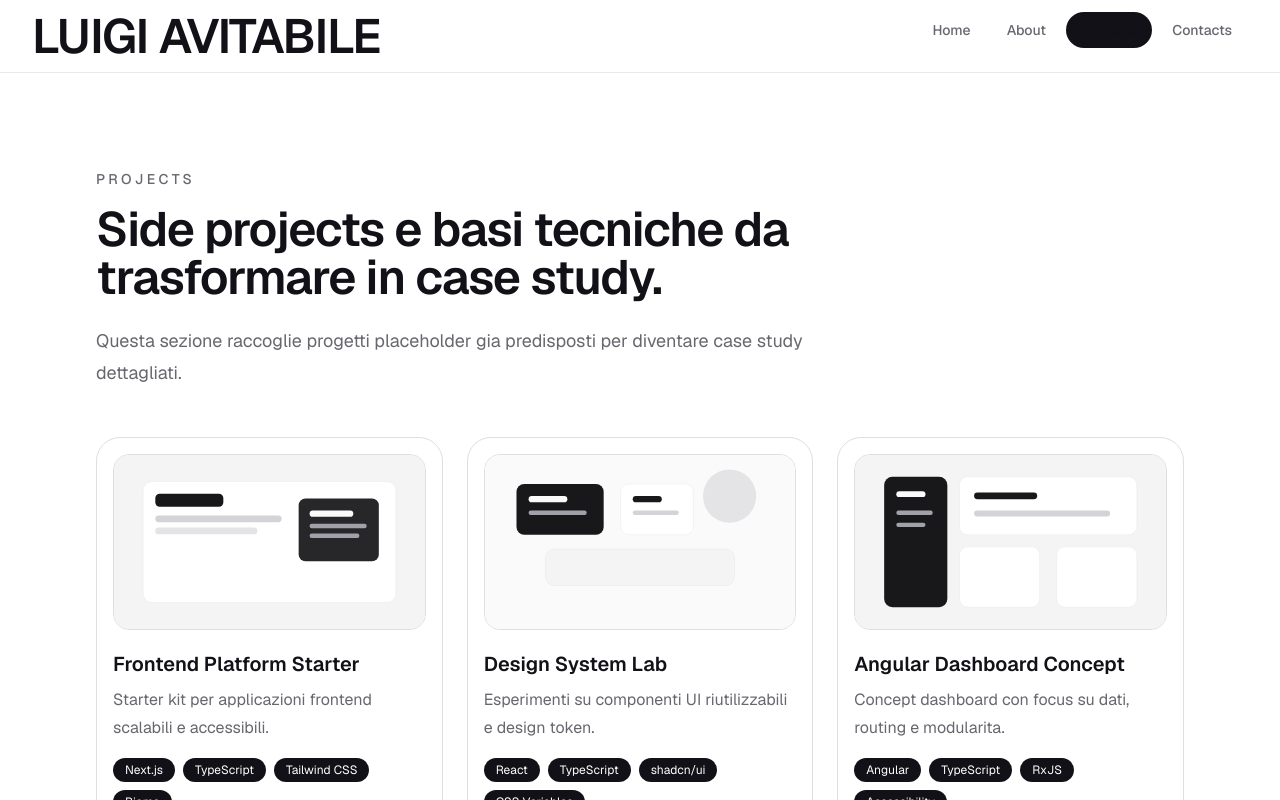
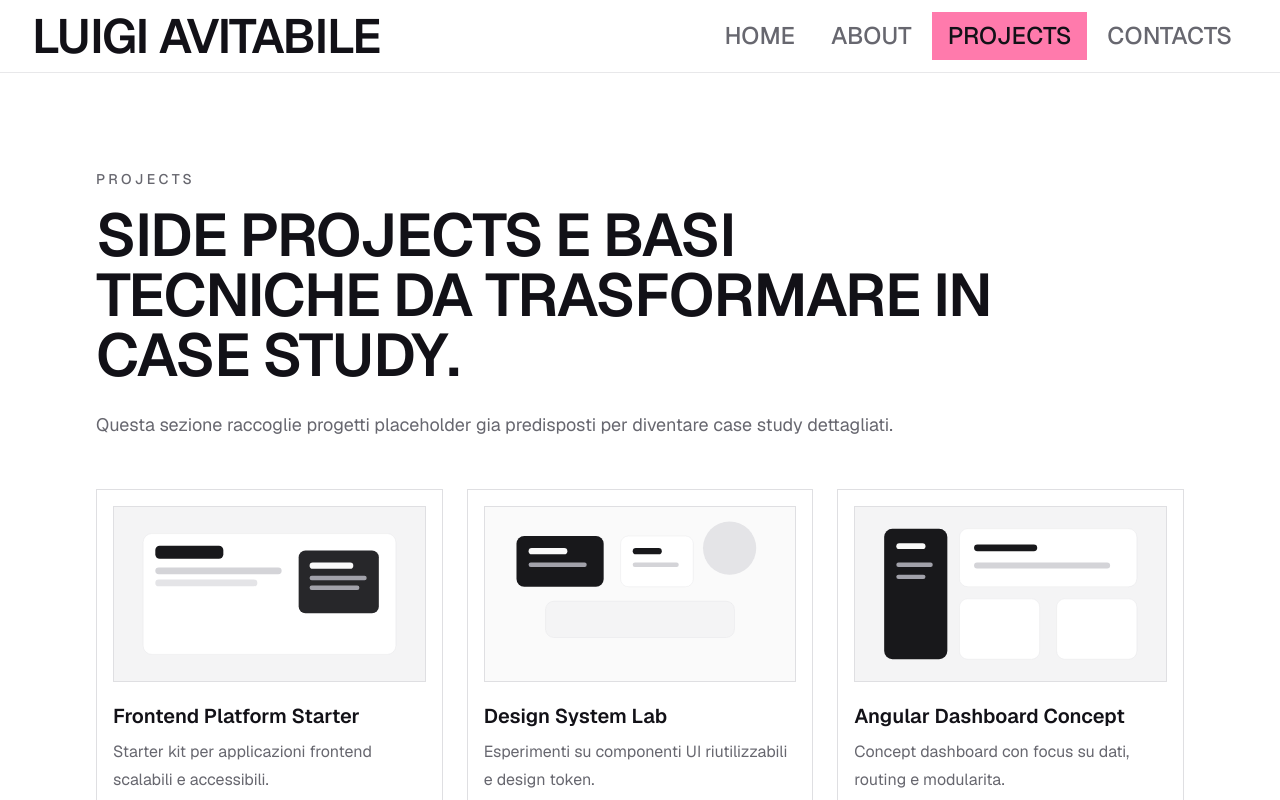
Before and after one commit to Daevel/portfolio, a Next.js app: page /projects in a window 1280 px wide. Shown: the top 800 px of the page. Built offline with nearby package versions, Linux system fonts and the light colour scheme.

Commit message:
Apply remaining visual updates

```diff
--- a/src/app/about/page.tsx
+++ b/src/app/about/page.tsx
@@ -3,7 +3,7 @@ import type { Metadata } from "next";
 import { Container } from "@/components/layout/container";
 
 export const metadata: Metadata = {
-  title: "About me",
+  title: "About",
   description: "Profilo professionale di Luigi Avitabile, Frontend Software Engineer.",
   alternates: {
     canonical: "/about",
@@ -15,7 +15,7 @@ export default function AboutPage() {
     <Container className="py-16 sm:py-24">
       <section className="max-w-3xl">
         <p className="font-medium text-muted-foreground text-sm uppercase tracking-[0.24em]">
-          About me
+          About
         </p>
         <h1 className="mt-4 text-4xl font-semibold tracking-tight sm:text-5xl">
           Frontend engineering con attenzione a prodotto, accessibilita e qualita.
@@ -40,7 +40,7 @@ export default function AboutPage() {
             "Type safety, linting, performance e attenzione alla manutenzione nel tempo.",
           ],
         ].map(([title, description]) => (
-          <article className="rounded-3xl border border-border p-6" key={title}>
+          <article className="border border-border p-6" key={title}>
             <h2 className="text-xl font-semibold">{title}</h2>
             <p className="mt-3 text-muted-foreground leading-7">{description}</p>
           </article>
--- a/src/app/layout.tsx
+++ b/src/app/layout.tsx
@@ -42,7 +42,7 @@ export default function RootLayout({ children }: Readonly<{ children: React.Reac
     <html className={geist.variable} lang="it">
       <body className="flex min-h-screen flex-col antialiased">
         <a
-          className="sr-only z-50 rounded-full bg-primary px-4 py-2 text-primary-foreground focus:not-sr-only focus:fixed focus:top-4 focus:left-4 focus:outline-2 focus:outline-offset-2 focus:outline-focus-ring"
+          className="sr-only z-50  bg-primary px-4 py-2 text-primary-foreground focus:not-sr-only focus:fixed focus:top-4 focus:left-4 focus:outline-2 focus:outline-offset-2 focus:outline-focus-ring"
           href="#main-content"
         >
           Skip to content
--- a/src/app/projects/[slug]/page.tsx
+++ b/src/app/projects/[slug]/page.tsx
@@ -69,26 +69,26 @@ export default async function ProjectPage({ params }: ProjectPageProps) {
         </header>
         <Image
           alt={`Preview of ${project.title}`}
-          className="mt-10 aspect-video rounded-[2rem] border border-border object-cover"
+          className="mt-10 aspect-video border border-border object-cover"
           height={720}
           priority
           src={project.image}
           width={1280}
         />
         <section className="mt-12 grid gap-6 lg:grid-cols-[0.7fr_0.3fr]">
-          <div className="rounded-3xl border border-border p-6">
+          <div className=" border border-border p-6">
             <h2 className="text-2xl font-semibold">Case study structure</h2>
             <p className="mt-4 text-muted-foreground leading-8">
               Questa pagina e predisposta per raccontare contesto, problema, processo, decisioni
               tecniche, risultati e metriche del progetto.
             </p>
           </div>
-          <aside className="rounded-3xl border border-border p-6">
+          <aside className=" border border-border p-6">
             <h2 className="text-lg font-semibold">Technologies</h2>
             <div className="mt-4 flex flex-wrap gap-2">
               {project.technologies.map((technology) => (
                 <span
-                  className="rounded-full bg-secondary px-3 py-1 text-secondary-foreground text-xs"
+                  className=" bg-secondary px-3 py-1 text-secondary-foreground text-xs"
                   key={technology}
                 >
                   {technology}
--- a/src/app/projects/page.tsx
+++ b/src/app/projects/page.tsx
@@ -14,16 +14,16 @@ export const metadata: Metadata = {
   },
 };
 
+const titleText: string = "Side projects e basi tecniche da trasformare in case study.";
+
 export default function ProjectsPage() {
   return (
     <Container className="py-16 sm:py-24">
-      <section className="max-w-3xl">
+      <section className="max-w-4xl">
         <p className="font-medium text-muted-foreground text-sm uppercase tracking-[0.24em]">
           Projects
         </p>
-        <h1 className="mt-4 text-4xl font-semibold tracking-tight sm:text-5xl">
-          Side projects e basi tecniche da trasformare in case study.
-        </h1>
+        <h1 className="mt-4 text-6xl font-semibold tracking-tight">{titleText.toUpperCase()}</h1>
         <p className="mt-6 text-lg text-muted-foreground leading-8">
           Questa sezione raccoglie progetti placeholder gia predisposti per diventare case study
           dettagliati.
@@ -32,12 +32,12 @@ export default function ProjectsPage() {
       <section className="mt-12 grid gap-6 md:grid-cols-2 lg:grid-cols-3" aria-label="Project list">
         {projects.map((project) => (
           <article
-            className="flex flex-col rounded-3xl border border-border bg-background p-4"
+            className="flex flex-col  border border-border bg-background p-4"
             key={project.slug}
           >
             <Image
               alt={`Preview of ${project.title}`}
-              className="aspect-video rounded-2xl border border-border object-cover"
+              className="aspect-video  border border-border object-cover"
               height={300}
               src={project.image}
               width={520}
@@ -48,7 +48,7 @@ export default function ProjectsPage() {
               <div className="mt-4 flex flex-wrap gap-2">
                 {project.technologies.map((technology) => (
                   <span
-                    className="rounded-full bg-secondary px-3 py-1 text-secondary-foreground text-xs"
+                    className=" bg-secondary px-3 py-1 text-secondary-foreground text-xs"
                     key={technology}
                   >
                     {technology}
--- a/src/components/layout/mobile-navigation.tsx
+++ b/src/components/layout/mobile-navigation.tsx
@@ -43,7 +43,7 @@ export function MobileNavigation() {
       </Button>
       <div
         className={cn(
-          "absolute inset-x-5 top-20 rounded-3xl border border-border bg-background/95 p-3 shadow-xl shadow-foreground/10 backdrop-blur md:hidden",
+          "absolute inset-x-5 top-20  border border-border bg-background/95 p-3 shadow-xl shadow-foreground/10 backdrop-blur md:hidden",
           !isOpen && "hidden",
         )}
         id={menuId}
@@ -56,7 +56,7 @@ export function MobileNavigation() {
               <Link
                 aria-current={isActive ? "page" : undefined}
                 className={cn(
-                  "rounded-2xl px-4 py-3 text-sm font-medium text-muted-foreground hover:bg-accent hover:text-foreground focus-visible:outline-2 focus-visible:outline-offset-2 focus-visible:outline-focus-ring",
+                  " px-4 py-3 text-sm font-medium text-muted-foreground hover:bg-accent hover:text-foreground focus-visible:outline-2 focus-visible:outline-offset-2 focus-visible:outline-focus-ring",
                   isActive && "bg-secondary text-foreground",
                 )}
                 href={item.href}
--- a/src/components/layout/navigation.tsx
+++ b/src/components/layout/navigation.tsx
@@ -18,13 +18,13 @@ export function Navigation() {
           <Link
             aria-current={isActive ? "page" : undefined}
             className={cn(
-              "rounded-full px-4 py-2 text-sm font-medium text-muted-foreground transition-colors hover:bg-accent hover:text-foreground focus-visible:outline-2 focus-visible:outline-offset-2 focus-visible:outline-focus-ring",
-              isActive && "bg-secondary text-foreground",
+              "text-2xl  px-4 py-2 font-medium text-muted-foreground transition-colors hover:bg-primary hover:text-foreground focus-visible:outline-2 focus-visible:outline-offset-2 focus-visible:outline-focus-ring",
+              isActive && "bg-primary text-foreground",
             )}
             href={item.href}
             key={item.href}
           >
-            {item.label}
+            {item.label.toUpperCase()}
           </Link>
         );
       })}
--- a/src/components/ui/button.tsx
+++ b/src/components/ui/button.tsx
@@ -4,7 +4,7 @@ import type * as React from "react";
 import { cn } from "@/lib/utils";
 
 const buttonVariants = cva(
-  "inline-flex items-center justify-center gap-2 rounded-full text-sm font-medium transition-colors focus-visible:outline-2 focus-visible:outline-offset-2 focus-visible:outline-focus-ring disabled:pointer-events-none disabled:opacity-50",
+  "inline-flex items-center justify-center gap-2  text-sm font-medium transition-colors focus-visible:outline-2 focus-visible:outline-offset-2 focus-visible:outline-focus-ring disabled:pointer-events-none disabled:opacity-50",
   {
     variants: {
       variant: {
```
Also changed, not shown: .opencode/skills/project-context/SKILL.md.
